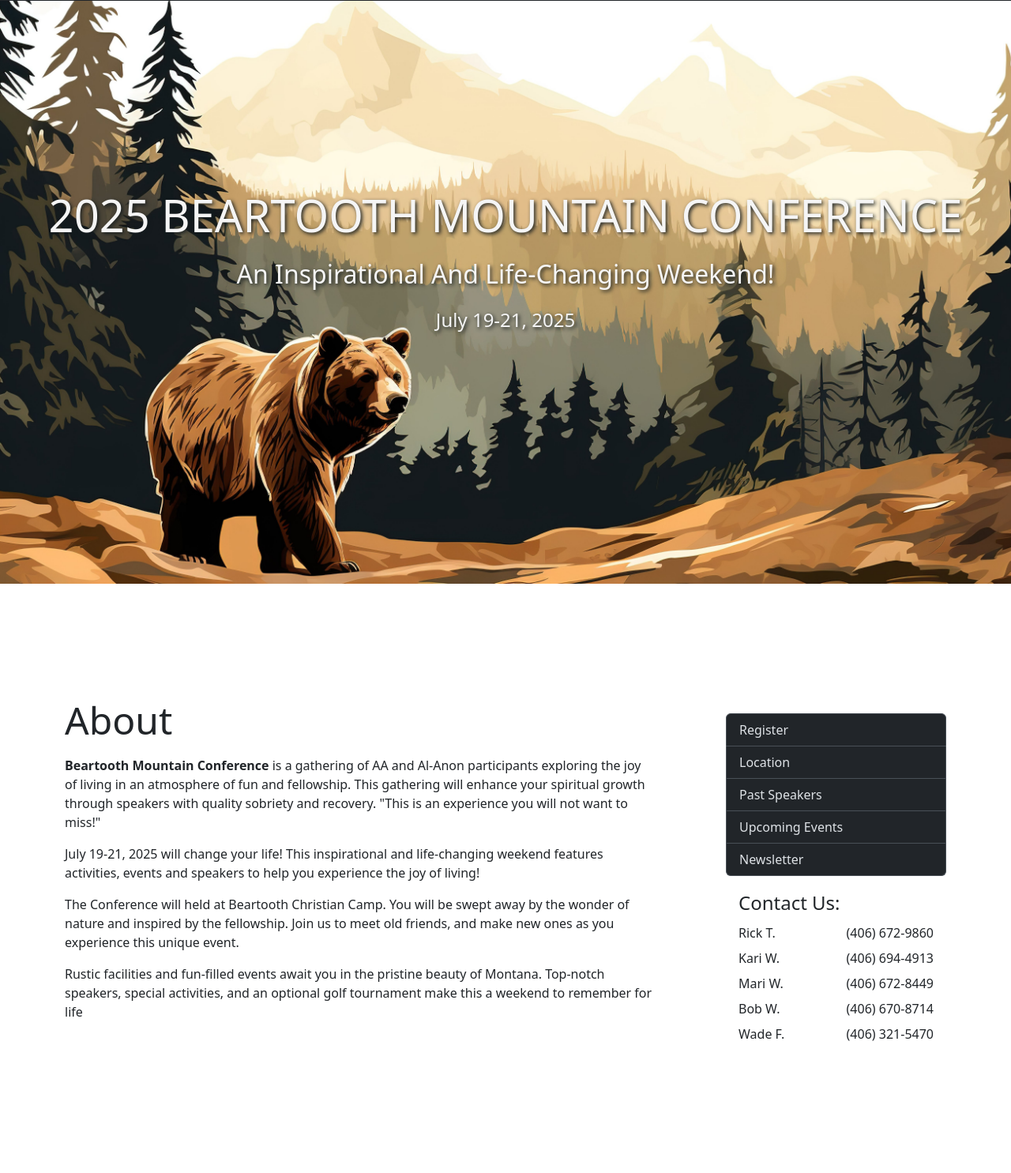
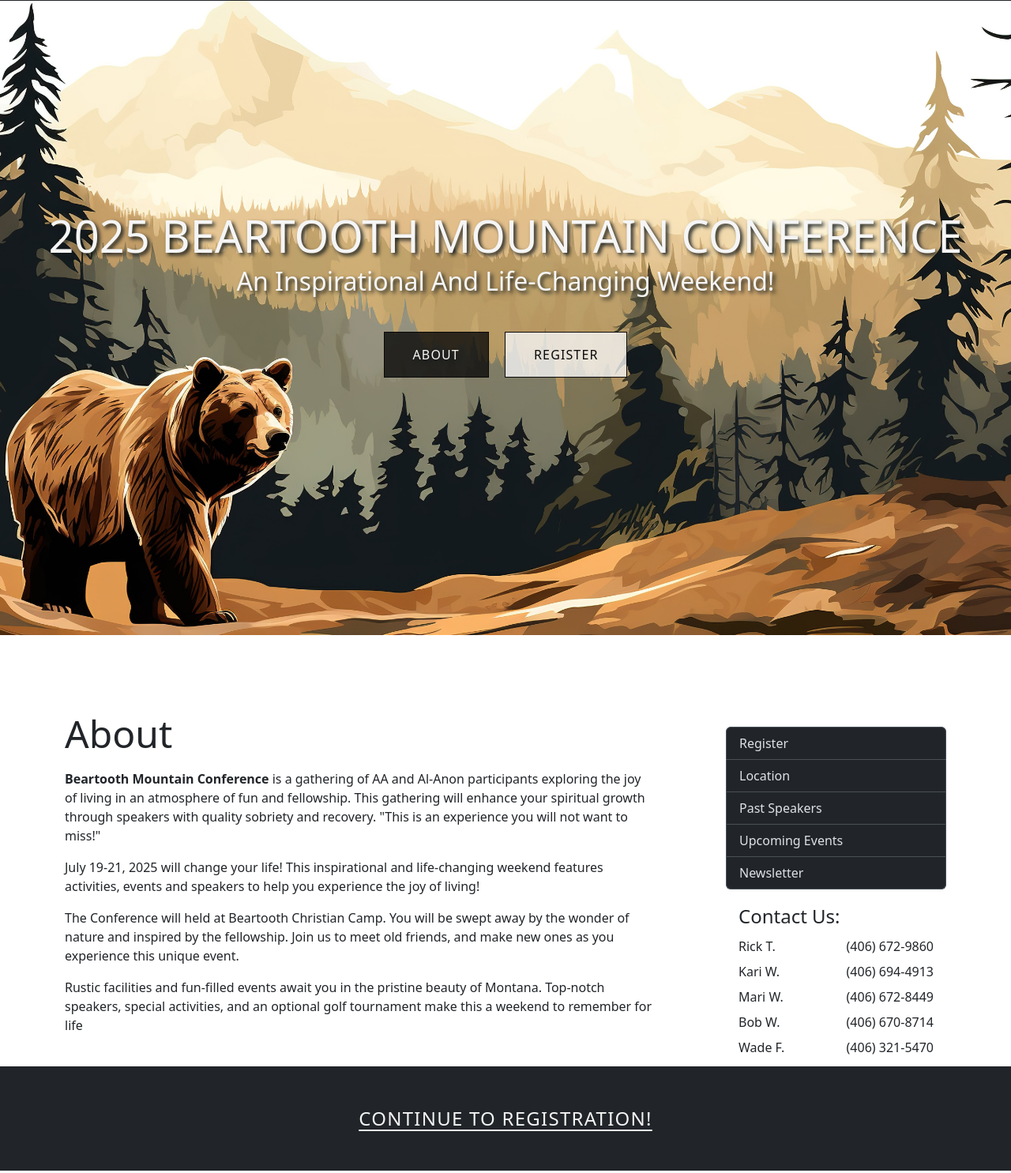
Before and after one commit to sullys-git/bmc, a plain HTML site: page index.html in a window 1280 px wide. Shown: the part 61-1546 px from the top of the page at 79% size. Drawn offline with nearby package versions, Linux system fonts and the light colour scheme.

Commit message:
styling edits

```diff
--- a/data.js
+++ b/data.js
@@ -1,4 +1,4 @@
-const pastConferences = [
+export const pastConferences = [
     {
         year: "2023",
         speakers: [
@@ -312,7 +312,7 @@ const pastConferences = [
 ]
 
 
-const conferenceContacts =
+export const conferenceContacts =
 [
     {
         name: "rick t.",
@@ -336,4 +336,4 @@ const conferenceContacts =
     },
 ]
 
-export { pastConferences, conferenceContacts }
+// export { pastConferences, conferenceContacts }
--- a/index.html
+++ b/index.html
@@ -70,19 +70,21 @@
     <section id="home">
         <div
             class="intro container-fluid d-flex flex-column align-items-center justify-content-center text-center shadow-text">
-            <p class="text-uppercase display-4">2025 Beartooth Mountain Conference</p>
-            <p class="text-capitalize fs-2">an inspirational and life-changing weekend!</p>
-            <p class="text-capitalize fs-4 mt-0">July 19-21, 2025</p>
+            <p class="text-uppercase display-4 mb-0 main-title">2025 Beartooth Mountain Conference</p>
+            <p class="text-capitalize fs-2 mt-0 main-sub-title">an inspirational and life-changing weekend!</p>
+            <div class="mt-4">
+                <a href="#about" class="button bmc-btn">about</a>
+                <a href="#registration" class="button bmc-btn bmc-register-btn">register</a>
+            </div>
         </div>
     </section>
     <!---------------------
     INTRO end / ABOUT begin
     ---------------------->
     <section id="about" class="pt-5">
-        <div class="container d-sm-block d-md-flex justify-content-between align-items-baseline">
+        <div class="container d-sm-block d-md-flex justify-content-between align-items-baseline pt-5">
             <div class="col-sm-12 col-md-8">
-
-                <p class="display-5 mt-5 pt-5">About</p>
+                <p class="display-5">About</p>
                 <p><strong>Beartooth Mountain Conference</strong> is a gathering of AA and Al-Anon participants
                     exploring the joy of living in an
                     atmosphere of fun and fellowship. This gathering will enhance your spiritual growth through speakers
@@ -122,6 +124,7 @@
                 </ul>
             </div>
         </div>
+        <div class="row btn-container py-5 mt-2 text-center"><a href="#registration" class="mx-auto d-inline-block fs-4">continue to registration!</a></div>
 
         <!-- Display Past Speakers Modal -->
         <div class="offcanvas offcanvas-top" tabindex="-1" id="offcanvasTop" aria-labelledby="offcanvasTopLabel">
@@ -148,9 +151,9 @@
     ABOUT End / REGISTRATION begin
     ----------------->
     <section id="registration" class="pt-5">
-        <div class="container d-sm-block d-md-flex justify-content-between align-items-baseline">
+        <div class="container d-sm-block d-md-flex justify-content-between align-items-baseline pt-5">
             <div class="col-sm-12 col-md-8">
-                <p class="mt-5 pt-5 display-5">Register Now!</p>
+                <p class="display-5">Register Now!</p>
                 <p><strong>Place Holder Text...</strong>Lorem ipsum dolor sit amet, consectetur adipisicing elit. Ipsum blanditiis nam et non natus at officiis ipsa earum quos exercitationem modi, esse cumque magnam laboriosam nihil totam quae voluptate reprehenderit.</p>
             </div>
         </div>
--- a/scripts.js
+++ b/scripts.js
@@ -1,54 +1,50 @@
-import { pastConferences, conferenceContacts } from './data.js'
+import {
+    pastConferences,
+    conferenceContacts
+} from './data.js'
 
-function generateSpeakers()
- {
-    let pastSpeakersDisplay = document.getElementById("past-speakers-display")
-    for ( let conference of pastConferences) {
+
+const pastSpeakersDisplay = document.getElementById("past-speakers-display")
+
+// REFACTOR WITH PARAMETERS
+// 1. declare an empty array to hold the HTML for each Year
+// 2.
+function generateSpeakers() {
+    for (let conference of pastConferences) {
         const year = conference.year
         const conferenceYear = document.createElement("div")
-            conferenceYear.innerHTML +=
-            `
-                <div id="${conference.year}Conference">
-                    <p class="conference-year fs-3">Beartooth ${year}</p>
-                </div>
-            `
-
+        conferenceYear.innerHTML +=`
+            <div id="${conference.year}Conference">
+                 <p class="conference-year fs-3">Beartooth ${year}</p>
+            </div>`
         conferenceYear.className = "conference-year-container"
         pastSpeakersDisplay.append(conferenceYear)
-
         if (year === "2020") {
             conferenceYear.innerHTML += `
-            <p>No Conference</p>
-            `
+               <p>No Conference</p>`
         } else {
             for (let speaker of conference.speakers) {
                 const name = speaker.name
                 const homeTown = speaker.homeTown
                 const memberOf = speaker.memberOf
-
-                    conferenceYear.innerHTML +=
-                    `
-                        <p>${name}, ${homeTown} (${memberOf})</p>
-                    `
-
+                conferenceYear.innerHTML +=`
+                    <p>${name}, ${homeTown} (${memberOf})</p>`
             }
         }
     }
 }
 
 function generateContactList(){
+    const contactList = document.getElementById("contact-list")
     for (let contact of conferenceContacts) {
         const contactName = contact.name
         const contactNumber = contact.number
-
         contactList.innerHTML += `
             <li class="list-group-item d-flex justify-content-between align-items-center text-capitalize py-1 contact-name">
                 ${contactName} <span class="contact-number">${contactNumber}</span>
-            </li>
-        `
+            </li>`
     }
 }
-let contactList = document.getElementById("contact-list")
 
 generateSpeakers()
 generateContactList()
--- a/styles.css
+++ b/styles.css
@@ -1,19 +1,71 @@
-
 .shadow-text {
     color: whitesmoke;
-    text-shadow: 2px 2px 5px #141B1E;
+    text-shadow: 3px 3px 5px #141B1E;
 }
 
-section {
-    min-height: 100vh;
+.button {
+    display: inline-block;
+    margin-right: 1em;
+    text-transform: uppercase;
+    color: whitesmoke;
+    font-weight: 500;
+    background-color: #0a0909cb;
+    border: 1px solid #0a0909;
+    letter-spacing: 1.125px;
+    text-decoration: none;
+    text-shadow: 0;
+    padding: 1em 2.25em;
+    transform: scale(1);
+    transition: 500ms;
+}
+
+.bmc-register-btn {
+    color: #0a0909;
+    background-color: #f5f5f5cb;
+    text-shadow: none;
+}
+
+.button:hover,
+.button:focus {
+    transform: scale(1.075);
+    font-weight: 700;
+}
+
+.button:last-of-type {
+    margin-right: 0;
+}
+
+section,
+.intro {
+    width: 100vw;
+   min-height: calc(100vh + 65px)
 }
 
 .intro {
-    min-height: 100vh;
     background-color: #443D2A;
     background-image: url("./grizzly_forest_bg.jpg");
     background-size: cover;
+    background-position: -12em 0;
     /* background-position: left bottom; */
+}
+
+.btn-container {
+    background-color: #212529;
+}
+
+.btn-container a {
+    color: whitesmoke;
+    text-underline-offset: 5px;
+    font-weight: 300;
+    text-transform: uppercase;
+    letter-spacing: 1.250px;
+    transform: scale(1);
+    transition: 500ms;
+}
+
+.btn-container a:hover,
+.btn-container a:focus {
+    transform: scale(1.075);
 }
 
 .logo,
@@ -67,7 +119,6 @@ section {
     color: #0a0909cb;
     margin: 0;
     padding: .5em 0;
-
     border-bottom: .5em solid #0a0909;
     margin-bottom: 1.5em
 }
```
